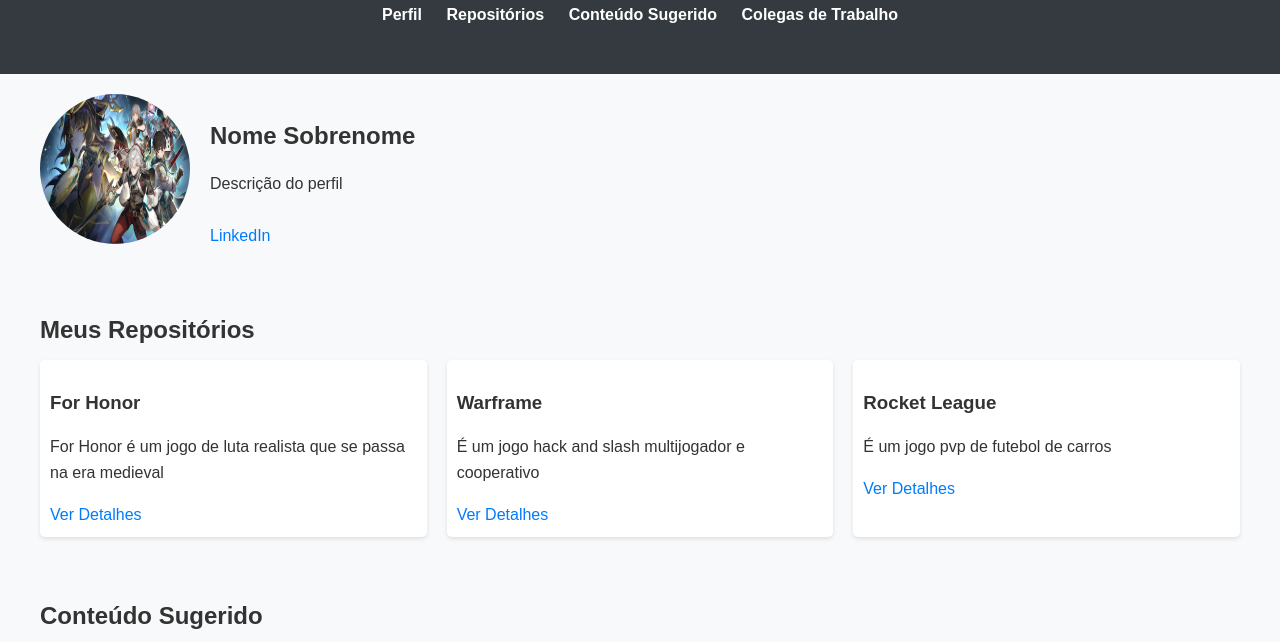
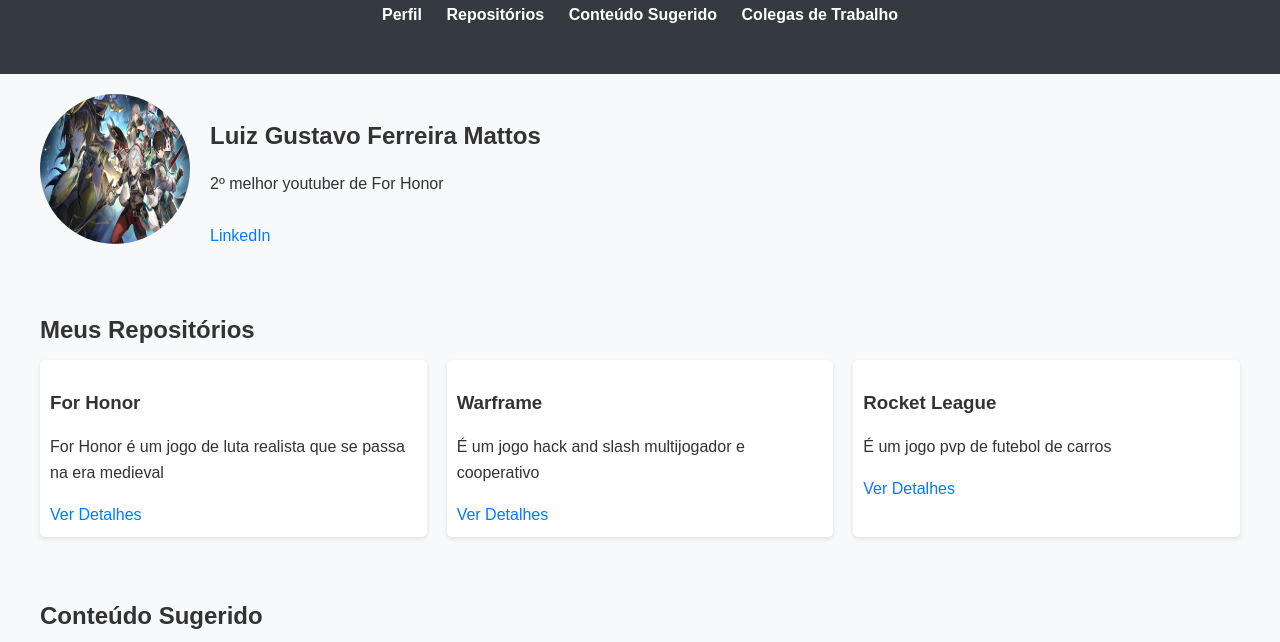
Before and after one commit to PitiedHarp/Trabalho-pr-tico-2, a website: page public/index.html in a window 1280 px wide. Shown: the part 95-737 px from the top of the page. Drawn offline with Linux system fonts and the light colour scheme; files that its build step writes are made by us from their sources; files whose address does not match are found by name.

Commit message:
Update index.html

```diff
--- a/public/index.html
+++ b/public/index.html
@@ -32,8 +32,8 @@
                     <img src="./public/assets/img/EN.jpg" alt="Foto do Perfil">
                 </div>
                 <div class="perfil-texto">
-                    <h2>Nome Sobrenome</h2>
-                    <p>Descrição do perfil</p>
+                    <h2>Luiz Gustavo Ferreira Mattos</h2>
+                    <p>2º melhor youtuber de For Honor</p>
                     <div class="perfil-contatos">
                         <a href="https://github.com/PitiedHarp">LinkedIn</a>
                         <!-- Adicione outros botões conforme necessário -->
```
